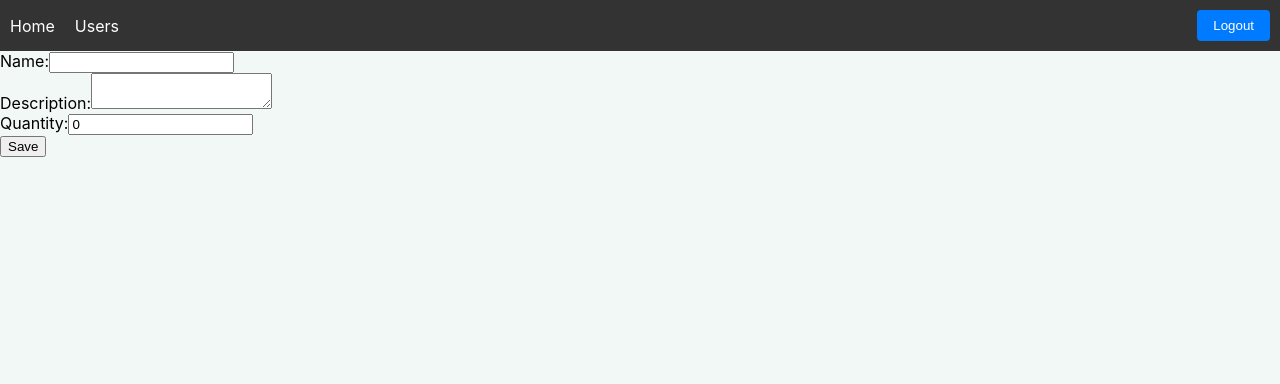
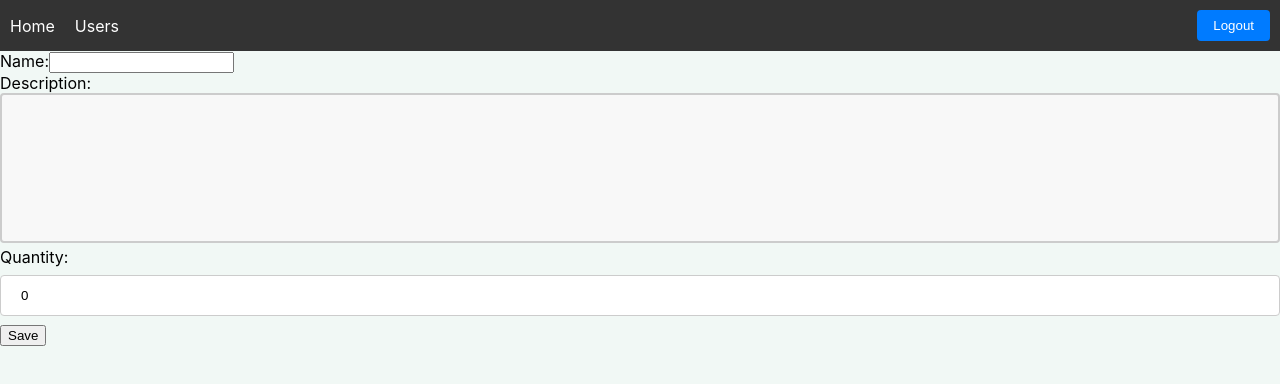
Before and after one commit to EdwinTJ/CS2610_Final_Project, a React (Vite) app in the folder client/: page /#/product/new in a window 1280 px wide. Shown: the top 384 px of the page. Built offline with nearby package versions, Linux system fonts and the light colour scheme.

Commit message:
UI: Form Style

```diff
--- a/client/src/pages/product/delete/_DeleteProduct.jsx
+++ b/client/src/pages/product/delete/_DeleteProduct.jsx
@@ -53,7 +53,10 @@ export const DeleteProduct = () => {
     setLoading(false);
   }
 
-  function handleDelete() {
+  // TODO:
+  // Ask teacher why this would not work
+  // Call it in the form onSubmit
+  function handleDelete(e) {
     deleteProduct();
   }
 
@@ -73,14 +76,15 @@ export const DeleteProduct = () => {
   }
 
   return (
-    <div>
+    <div className="content">
+      <h1 className="title">Delete Product</h1>
+      <form onSubmit={deleteProduct}>
       <label>Product Name:</label>
       <input type="text" value={product.name} readOnly />
       <label>Description:</label>
-      <textarea value={product.description} readOnly />
+      <textarea value={product.description} readOnly readonly="readonly"/>
       <label>Quantity:</label>
-      <input type="number" value={product.quantity} readOnly />
-      <div>
+      <input type="number" value={product.quantity} readOnly readonly="readonly" />
         <p>Are you sure you want to delete this product?</p>
         {loading ? (
           <div style={{ display: "flex"}}>
@@ -92,10 +96,9 @@ export const DeleteProduct = () => {
               data-testid="loader"
             />
           </div>
-        ) : (
-          <button onClick={deleteProduct}>Delete</button>
-        )}
-      </div>
+        ) :
+        (<button type="submit">Delete</button>)}
+      </form>
     </div>
   );
 };
--- a/client/src/pages/product/edit/_EditProduct.jsx
+++ b/client/src/pages/product/edit/_EditProduct.jsx
@@ -63,8 +63,12 @@ export const EditProduct = () => {
     }));
   }
 
-  function handleSubmit(event) {
-    event.preventDefault();
+
+  // TODO:
+  // Ask teacher why this would not work
+  // Call it in the form onSubmit
+  function handleSubmit(e) {
+    e.preventDefault();
     updateProduct();
   }
 
@@ -85,8 +89,9 @@ export const EditProduct = () => {
 
 
   return (
-    <div>
-      <form onSubmit={handleSubmit}>
+    <div className="content">
+      <h1 className="title">Edit Product</h1>
+      <form onSubmit={updateProduct}>
         <label>Product Name:</label>
         <input type="text" name="name" value={editedProduct.name} onChange={handleChange} />
         <label>Description:</label>
--- a/client/src/pages/product/view/_ViewProduct.jsx
+++ b/client/src/pages/product/view/_ViewProduct.jsx
@@ -41,8 +41,8 @@ export const ViewProduct = () => {
   }
 
   return (
-    <div>
-    <h1>Product Details</h1>
+    <div className="content">
+    <h1 className="title">Product Details</h1>
     <p><strong>Name:</strong> {product.name}</p>
     <p><strong>Description:</strong> {product.description}</p>
     <p><strong>Quantity:</strong> {product.quantity}</p>
--- a/client/src/styles.css
+++ b/client/src/styles.css
@@ -61,6 +61,7 @@
 .title {
   font-size: 24px;
   margin-bottom: 20px;
+  color:teal;
 }
 
 
@@ -80,3 +81,36 @@
 .table th {
   background-color: #f2f2f2;
 }
+
+/* Forms */
+
+input[type=text],input[type=number]{
+  width: 100%;
+  padding: 12px 20px;
+  margin: 8px 0;
+  display: flex;
+  border: 1px solid #ccc;
+  border-radius: 4px;
+  box-sizing: border-box;
+}
+
+textarea{
+  width: 100%;
+  height: 150px;
+  padding: 12px 20px;
+  box-sizing: border-box;
+  border: 2px solid #ccc;
+  border-radius: 4px;
+  background-color: #f8f8f8;
+  font-size: 16px;
+  resize: none;
+}
+
+/* Read Only */
+input[readonly="readonly"],input:read-only {
+  background-color: gray;
+}
+
+textarea:read-only{
+  background-color: gray;
+}
```
